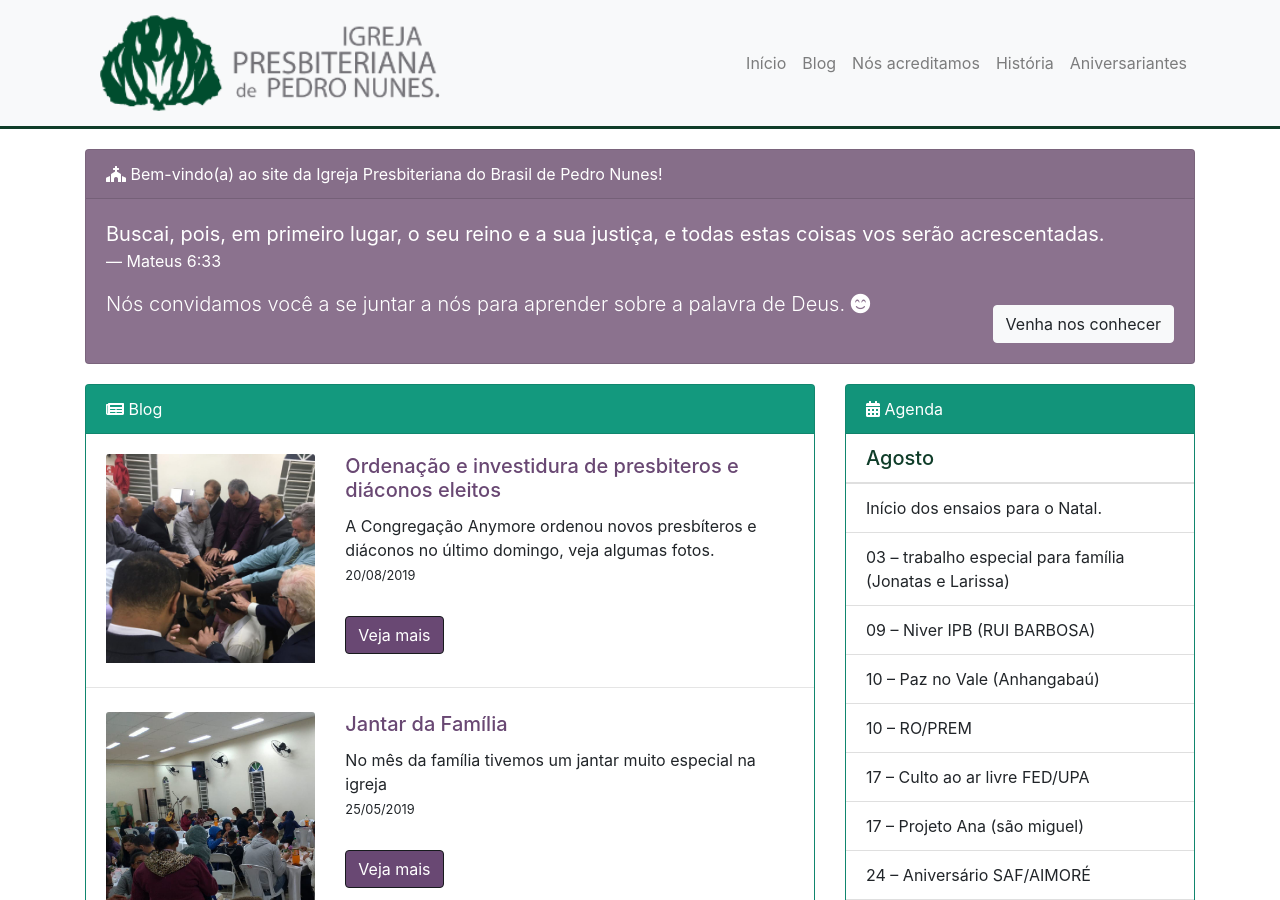
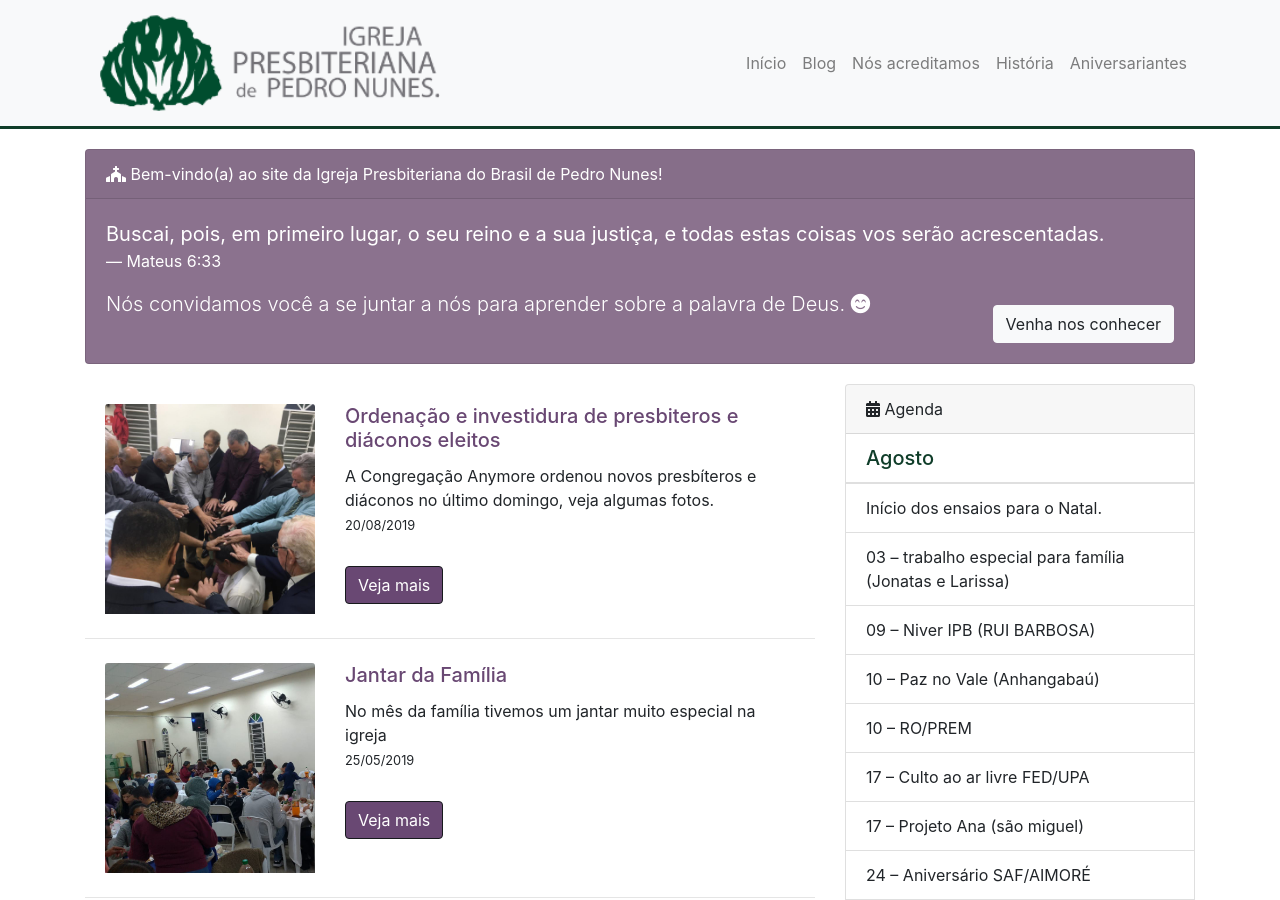
Before and after one commit to lucasprag/ipbpedronunes, a Jekyll site: the page built from index.html, in a window 1280 px wide and 900 px high. Built offline with Jekyll 4.4.1, drawn with Linux system fonts in a browser that asks for light colours; nearby versions of some CDN libraries.

Commit message:
Give the website a new face

```diff
--- a/_includes/agenda.html
+++ b/_includes/agenda.html
@@ -1,5 +1,5 @@
-<div class="card bg-color3">
-  <div class="card-header text-white">
+<div class="card">
+  <div class="card-header">
     <i class="fas fa-calendar-alt"></i> Agenda
   </div>
 
--- a/_includes/blog.html
+++ b/_includes/blog.html
@@ -1,8 +1,3 @@
-<div class="card bg-color3">
-  <div class="card-header text-white bg-color3">
-    <i class="fas fa-newspaper"></i> Blog
-  </div>
-
   <div class="bg-white">
     {% for post in site.posts limit:8 %}
         <div class="card" style="border: none;">
@@ -65,4 +60,3 @@
       </div>
     </a>
   </div>
-</div>
```
